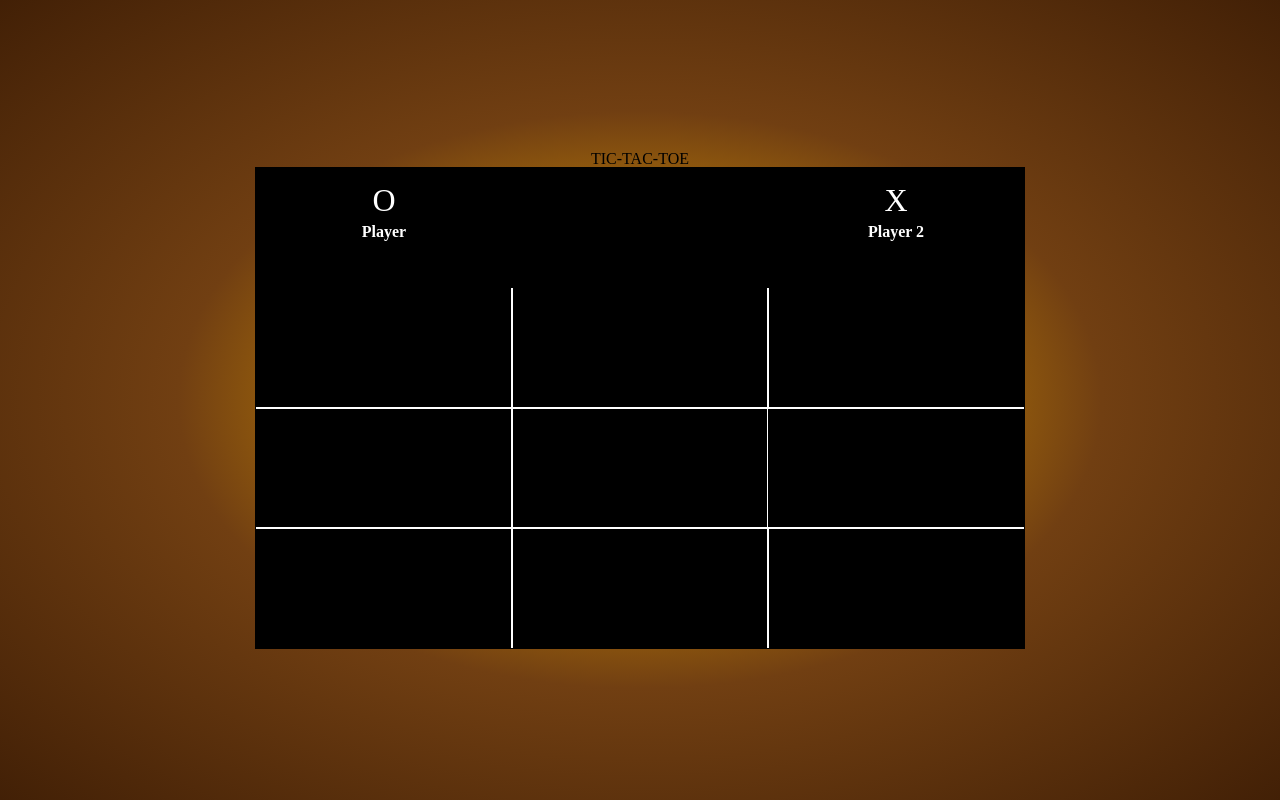
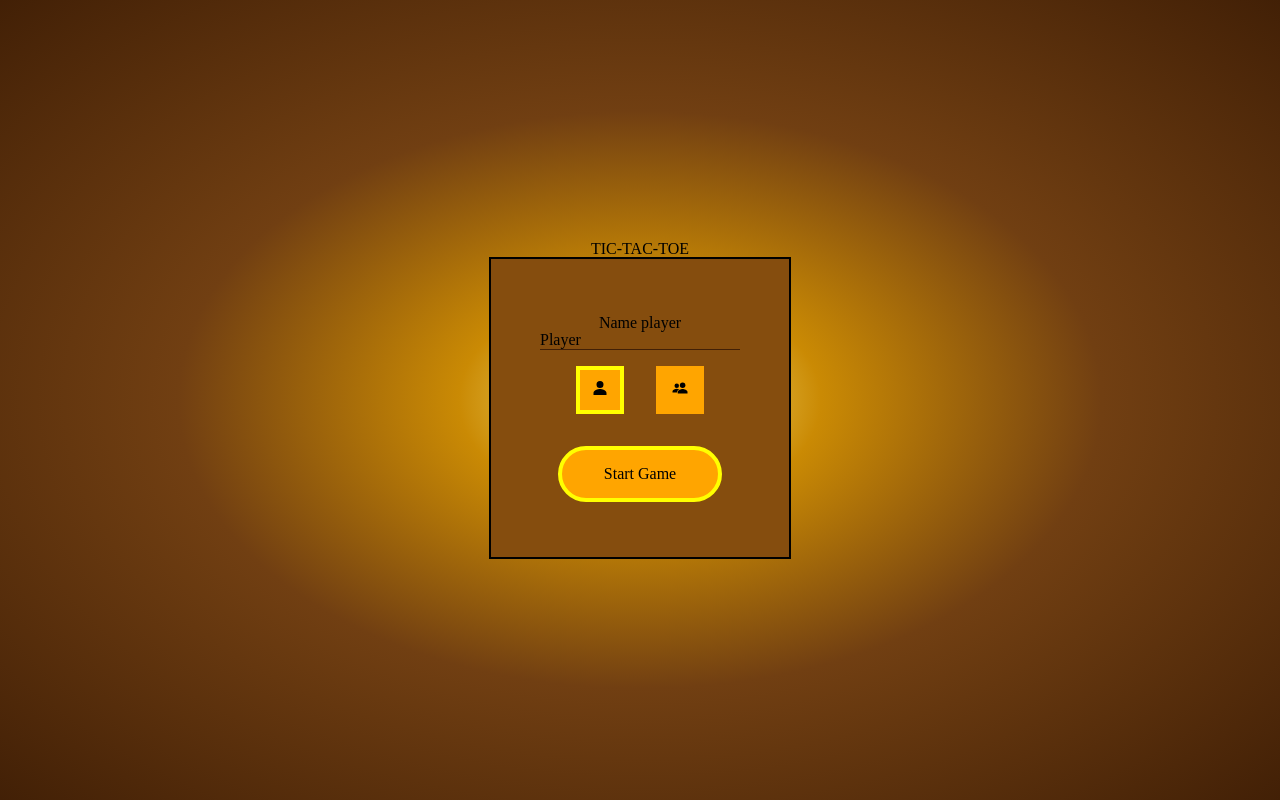
Before and after one commit to davidordo85/Tic-Tac-Toe-React, a React (Vite) app: page / in a window 1280 px wide. Built offline with nearby package versions, Linux system fonts and the light colour scheme; the HTML template or start-up script is replaced by a standard one.

Commit message:
Full game flow for two players

```diff
--- a/src/components/board/Board.css
+++ b/src/components/board/Board.css
@@ -1,6 +1,6 @@
 .board {
     position: relative;
     border: solid 0.1rem black;
-    width: 60vw;
-    height: 60vh;
+    width: 300px;
+    height: 300px;
 }
--- a/src/components/board/Board.jsx
+++ b/src/components/board/Board.jsx
@@ -4,16 +4,23 @@ import FormOptionsGame from '../formOptionsGame/FormOptionsGame';
 import TicTacToeGame from '../tictactoeGame/TicTacToeGame';
 
 function Board() {
-  const [gameState, setGameState] = React.useState('game');
-  const [gameOptions, setGameOptions] = React.useState({
-    playerName1: 'Player',
-    playerName2: 'Player 2',
+  const originalGameOptions = {
+    player1: { name: 'Player', symbol: 'O' },
+    player2: { name: 'Player 2', symbol: 'X' },
     numPlayer: 1,
-  });
+  };
+
+  const [gameState, setGameState] = React.useState('preGame');
+  const [gameOptions, setGameOptions] = React.useState(originalGameOptions);
 
   const handleOptions = submitOptions => {
     setGameOptions(submitOptions);
     setGameState('game');
+  };
+
+  const handleReset = () => {
+    setGameState('preGame');
+    setGameOptions(originalGameOptions);
   };
 
   return (
@@ -21,7 +28,7 @@ function Board() {
       {gameState === 'preGame' ? (
         <FormOptionsGame onSubmit={handleOptions} />
       ) : gameState === 'game' ? (
-        <TicTacToeGame optionsGame={gameOptions} />
+        <TicTacToeGame optionsGame={gameOptions} onReset={handleReset} />
       ) : null}
     </div>
   );
--- a/src/components/formOptionsGame/FormOptionsGame.css
+++ b/src/components/formOptionsGame/FormOptionsGame.css
@@ -2,8 +2,10 @@
     position: absolute;
     bottom: 0;
     width: 100%;
+    height: 100%;
     display: flex;
     flex-direction: column;
+    justify-content: center;
     align-items: center;
     border: solid black 0.1rem;
     padding: 2rem;
--- a/src/components/formOptionsGame/FormOptionsGame.jsx
+++ b/src/components/formOptionsGame/FormOptionsGame.jsx
@@ -5,8 +5,8 @@ import PropTypes from 'prop-types';
 
 const FormOptionsGame = ({ onSubmit }) => {
   const [gameOptions, setGameOptions] = React.useState({
-    playerName1: 'Player',
-    playerName2: 'Player 2',
+    player1: { name: 'Player', symbol: 'O' },
+    player2: { name: 'Player 2', symbol: 'X' },
     numPlayer: 1,
   });
 
@@ -16,16 +16,14 @@ const FormOptionsGame = ({ onSubmit }) => {
   };
 
   const handleChange = event => {
-    setGameOptions(oldGameOptions => {
-      const newGameOptions = {
-        ...oldGameOptions,
-        [event.target.name]: event.target.value,
-      };
-      return newGameOptions;
-    });
+    const { name, value } = event.target;
+    setGameOptions(prevGameOptions => ({
+      ...prevGameOptions,
+      [name]: { ...prevGameOptions[name], name: value },
+    }));
   };
 
-  const { playerName1, playerName2, numPlayer } = gameOptions;
+  const { player1, player2, numPlayer } = gameOptions;
 
   return (
     <form onSubmit={handleSubmit} className="form-container">
@@ -35,8 +33,8 @@ const FormOptionsGame = ({ onSubmit }) => {
           <input
             type="text"
             id="player1"
-            name="playerName1"
-            value={playerName1}
+            name="player1"
+            value={player1.name}
             onChange={handleChange}
             autoComplete="off"
           ></input>
@@ -47,8 +45,8 @@ const FormOptionsGame = ({ onSubmit }) => {
             <input
               type="text"
               id="player2"
-              name="playerName2"
-              value={playerName2}
+              name="player2"
+              value={player2.name}
               onChange={handleChange}
               autoComplete="off"
             ></input>
@@ -59,6 +57,7 @@ const FormOptionsGame = ({ onSubmit }) => {
       <div className="numPlayer-buttons-container">
         <button
           className={numPlayer === 1 ? 'selected-button' : ''}
+          type="button"
           onClick={() =>
             setGameOptions(prevGameOptions => ({
               ...prevGameOptions,
@@ -70,6 +69,7 @@ const FormOptionsGame = ({ onSubmit }) => {
         </button>
         <button
           className={numPlayer === 2 ? 'selected-button' : ''}
+          type="button"
           onClick={() =>
             setGameOptions(prevGameOptions => ({
               ...prevGameOptions,
--- /dev/null
+++ b/src/components/messageForResultGame/MessageForResultGame.css
@@ -0,0 +1,52 @@
+@keyframes colorChange {
+    0% {
+        color: red;
+    }
+
+    25% {
+        color: blue;
+    }
+
+    50% {
+        color: green;
+    }
+
+    75% {
+        color: yellow;
+    }
+
+    100% {
+        color: red;
+    }
+}
+
+.message-container {
+    position: absolute;
+    top: 50%;
+    left: 50%;
+    transform: translate(-50%, -50%);
+    animation: colorChange 5s linear infinite;
+    background-color: rgba(128, 128, 128, 1);
+    padding: 20px;
+    border-radius: 10px;
+}
+
+.message-container>p {
+    font-size: 2rem;
+    font-weight: bold;
+
+}
+
+.button-message-container {
+    display: flex;
+    justify-content: space-between;
+}
+
+.button-message-container>button {
+    cursor: pointer;
+    border: solid 0.3rem yellow;
+    background-color: orange;
+    padding: 1rem;
+    margin-top: 1rem;
+    border-radius: 99px;
+}
--- /dev/null
+++ b/src/components/messageForResultGame/MessageForResultGame.jsx
@@ -0,0 +1,23 @@
+//import React from 'react';
+import PropTypes from 'prop-types';
+import './MessageForResultGame.css';
+
+function MessageForResultGame({ message, onReset, onReload }) {
+  return (
+    <div className="message-container">
+      <p>{message}</p>
+      <div className="button-message-container">
+        <button onClick={onReset}>Restart</button>
+        <button onClick={onReload}>Reload</button>
+      </div>
+    </div>
+  );
+}
+
+MessageForResultGame.propTypes = {
+  message: PropTypes.string.isRequired,
+  onReset: PropTypes.func.isRequired,
+  onReload: PropTypes.func.isRequired,
+};
+
+export default MessageForResultGame;
--- a/src/components/tictacToeGame/TicTacToeGame.css
+++ b/src/components/tictacToeGame/TicTacToeGame.css
@@ -5,6 +5,13 @@
     width: 100%;
     height: 100%;
     background-color: black;
+}
+
+.cell-game,
+.cell-2 {
+    display: flex;
+    justify-content: center;
+    align-items: center;
 }
 
 .cell-4 {
--- a/src/components/tictacToeGame/TicTacToeGame.jsx
+++ b/src/components/tictacToeGame/TicTacToeGame.jsx
@@ -1,34 +1,113 @@
-//import React from 'react';
+import React from 'react';
 import Player from '../player/Player';
 import './TicTacToeGame.css';
 import PropTypes from 'prop-types';
+import MessageForResultGame from '../messageForResultGame/MessageForResultGame';
 
-const TicTacToeGame = ({ optionsGame }) => {
-  console.log(optionsGame);
+const TicTacToeGame = ({ optionsGame, onReset }) => {
+  const [gameOver, setGameOver] = React.useState(false);
+  const [cellContents, setCellContents] = React.useState(Array(9).fill(null));
+  const [currentPlayer, setCurrentPlayer] = React.useState(optionsGame.player1);
+  const [messageResultGame, setMessageResultGame] = React.useState('');
+
+  const handleCellClick = index => {
+    if (gameOver || cellContents[index] !== null) {
+      return;
+    }
+
+    const updatedCellContents = [...cellContents];
+    updatedCellContents[index] = currentPlayer.symbol;
+    setCellContents(updatedCellContents);
+    checkWinner(updatedCellContents);
+
+    setCurrentPlayer(
+      currentPlayer === optionsGame.player1
+        ? optionsGame.player2
+        : optionsGame.player1,
+    );
+
+    const winner = checkWinner(updatedCellContents);
+    if (winner) {
+      setMessageResultGame(winner);
+      setGameOver(true);
+    }
+  };
+
+  const checkWinner = cells => {
+    const winningCombinations = [
+      [0, 1, 2],
+      [3, 4, 5],
+      [6, 7, 8],
+      [0, 3, 6],
+      [1, 4, 7],
+      [2, 5, 8],
+      [0, 4, 8],
+      [2, 4, 6],
+    ];
+
+    for (const combination of winningCombinations) {
+      const [a, b, c] = combination;
+      if (cells[a] && cells[a] === cells[b] && cells[a] === cells[c]) {
+        const winnerSymbol = cells[a];
+        const winner = optionsGame[`player${winnerSymbol === 'O' ? '1' : '2'}`];
+        return `¡Player ${winner.name} has won!`;
+      }
+    }
+
+    if (cells.every(cell => cell !== null)) {
+      return 'Tie! The game ends in a draw.';
+    }
+
+    return null;
+  };
+
+  const handleReload = () => {
+    setCellContents(Array(9).fill(null));
+    setCurrentPlayer(optionsGame.player1);
+    setGameOver(false);
+    setMessageResultGame('');
+  };
+
   return (
     <div className="game-container">
+      {gameOver ? (
+        <MessageForResultGame
+          message={messageResultGame}
+          onReload={handleReload}
+          onReset={onReset}
+        />
+      ) : null}
       <div className="cell-1">
-        <Player name={optionsGame.playerName1} symbol="O" />
+        <Player
+          name={optionsGame.player1.name}
+          symbol={optionsGame.player1.symbol}
+        />
       </div>
       <div className="cell-2"></div>
       <div className="cell-3">
-        <Player name={optionsGame.playerName2} symbol="X" />
+        <Player
+          name={optionsGame.player2.name}
+          symbol={optionsGame.player2.symbol}
+        />
       </div>
-      <div className="cell-4"></div>
-      <div className="cell-5"></div>
-      <div className="cell-6"></div>
-      <div className="cell-7"></div>
-      <div className="cell-8"></div>
-      <div className="cell-9"></div>
-      <div className="cell-10"></div>
-      <div className="cell-11"></div>
-      <div className="cell-12"></div>
+      {Array.from({ length: 9 }, (_, index) => (
+        <div
+          key={index}
+          className={`cell-${index + 4} cell-game`}
+          onClick={() => handleCellClick(index)}
+        >
+          {cellContents[index] && (
+            <span className="symbol">{cellContents[index]}</span>
+          )}
+        </div>
+      ))}
     </div>
   );
 };
 
 TicTacToeGame.propTypes = {
   optionsGame: PropTypes.object.isRequired,
+  onReset: PropTypes.func.isRequired,
 };
 
 export default TicTacToeGame;
```
